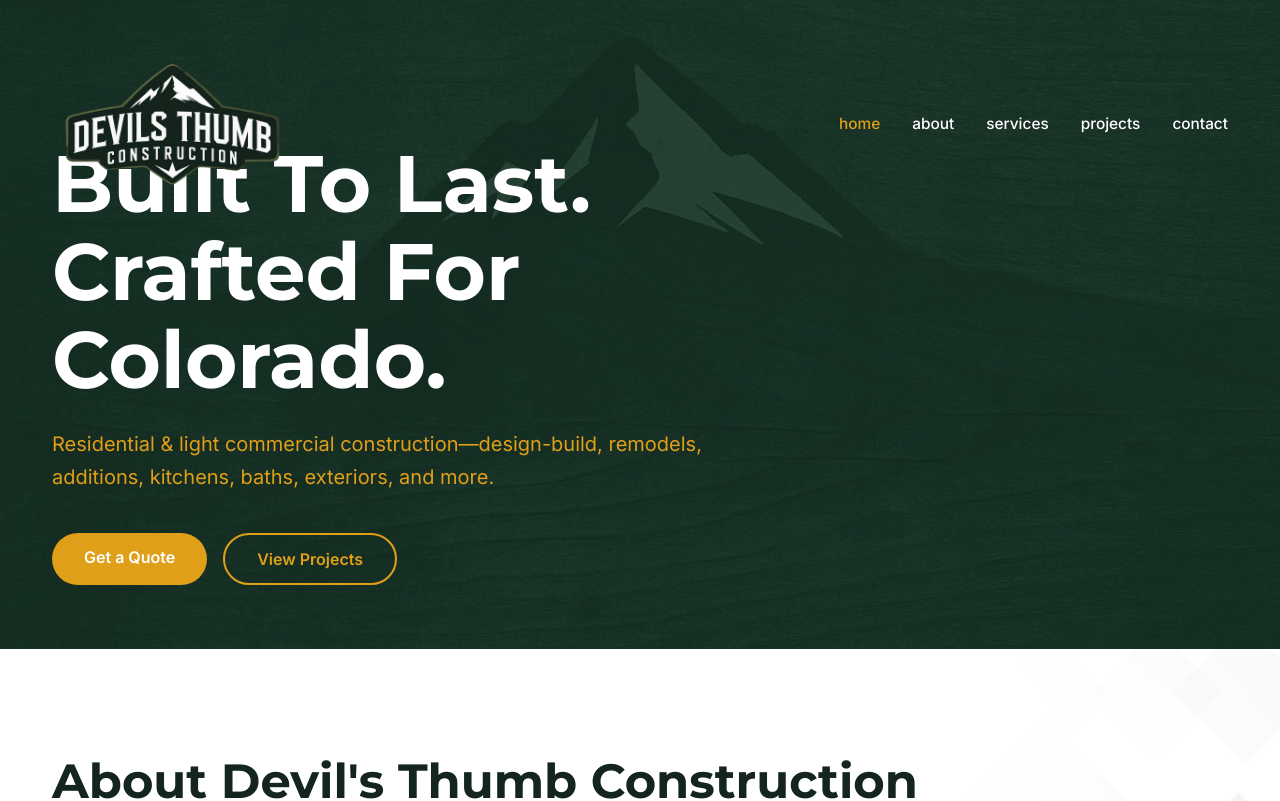
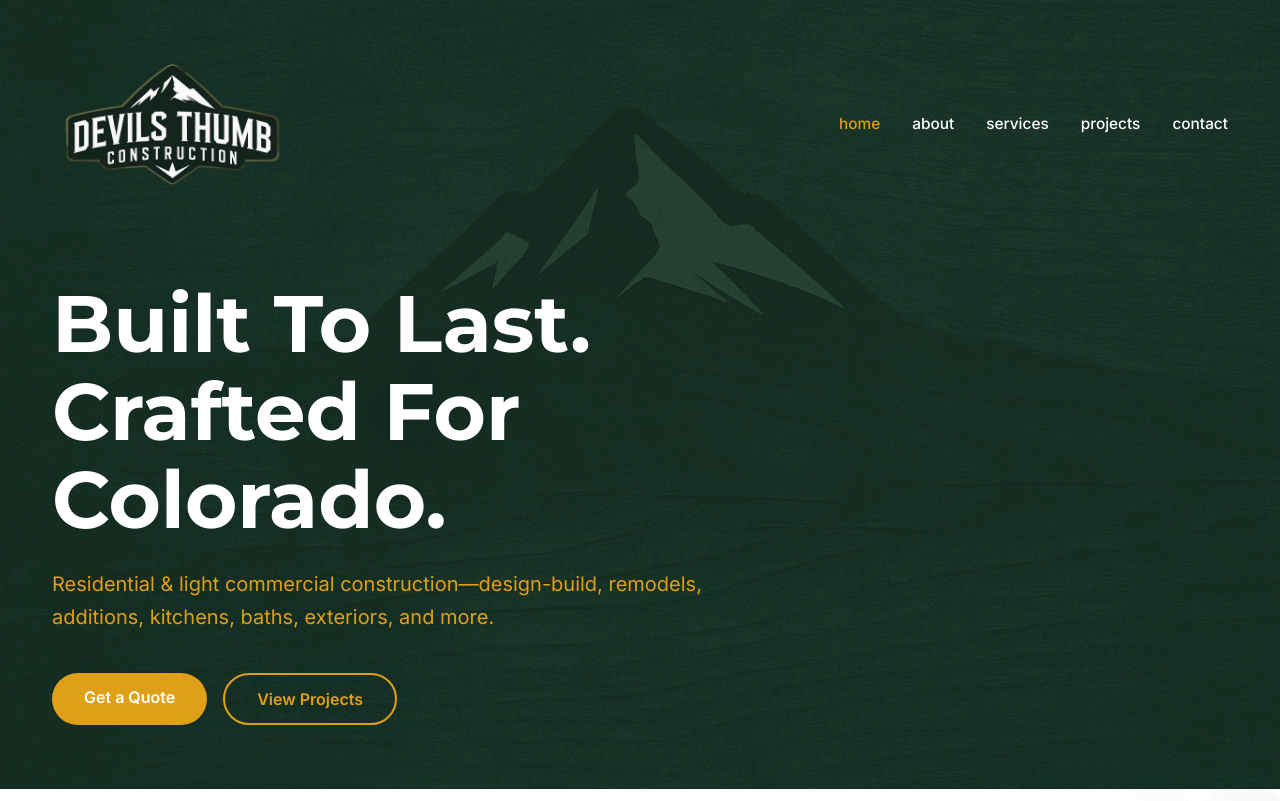
Before and after one commit to AppStudioPros/devils-thumb-construction, a Next.js app: page / in a window 1280 px wide. Shown: the top 801 px of the page. Built offline with nearby package versions, Linux system fonts and the light colour scheme.

Commit message:
Revert hero padding back to 280px

```diff
--- a/src/components/home/Hero.tsx
+++ b/src/components/home/Hero.tsx
@@ -7,7 +7,7 @@ export default function Hero() {
     <section className="relative min-h-0 flex items-center">
       <Image src="/images/mountain-bg.jpg" alt="" fill className="object-cover" priority />
       <div className="absolute inset-0 bg-[#13251e]/45" />
-      <div className="relative max-w-[1240px] mx-auto px-4 sm:px-6 lg:px-8 w-full pt-[140px] pb-16">
+      <div className="relative max-w-[1240px] mx-auto px-4 sm:px-6 lg:px-8 w-full pt-[280px] pb-16">
         <FadeIn>
           <h1 className="text-3xl sm:text-5xl md:text-6xl lg:text-[80px] font-bold text-white font-[Montserrat] leading-[1.1] mb-6">
             Built To Last.<br />
```
